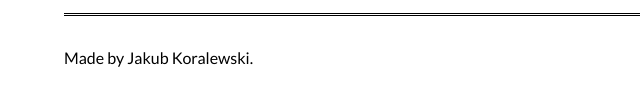
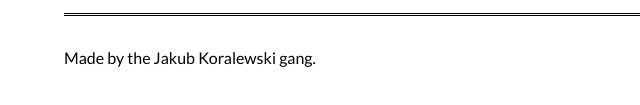
Before and after one commit to JakubKoralewski/made-by-the-jakubkoralewski-gang, a website with bundled scripts: page src/index.html in a window 1280 px wide. Shown: the part 2099-2204 px from the top of the page, 0-640 px from the left. Built offline with nearby package versions, Linux system fonts and the light colour scheme; a web font is replaced by a local one.

Commit message:
add favicon

```diff
--- a/src/index.html
+++ b/src/index.html
@@ -5,6 +5,7 @@
 		<meta name="viewport"
 			  content="width=device-width, user-scalable=no, initial-scale=1.0, maximum-scale=1.0, minimum-scale=1.0">
 		<meta http-equiv="X-UA-Compatible" content="ie=edge">
+		<link rel="shortcut icon" href="../img/favicon.ico">
 		<link href="index.scss" rel="stylesheet">
 		<link href="https://fonts.googleapis.com/css?family=Bungee+Inline&display=swap" rel="stylesheet">
 		<link href="https://fonts.googleapis.com/css?family=Lato:300,300i,400,400i,900,900i&display=swap"
@@ -316,7 +317,7 @@
 			</section>
 		</main>
 		<footer>
-			Made by Jakub Koralewski.
+			Made by the Jakub Koralewski gang.
 		</footer>
 	</body>
 	<script src="index.ts" type="text/javascript"></script>
--- a/src/styles/main/current.scss
+++ b/src/styles/main/current.scss
@@ -101,6 +101,7 @@
 			}
 			article {
 				margin-bottom: 1rem;
+				cursor: pointer;
 			}
 		}
 	}
```
Also changed, not shown: img/favicon.ico (added).
